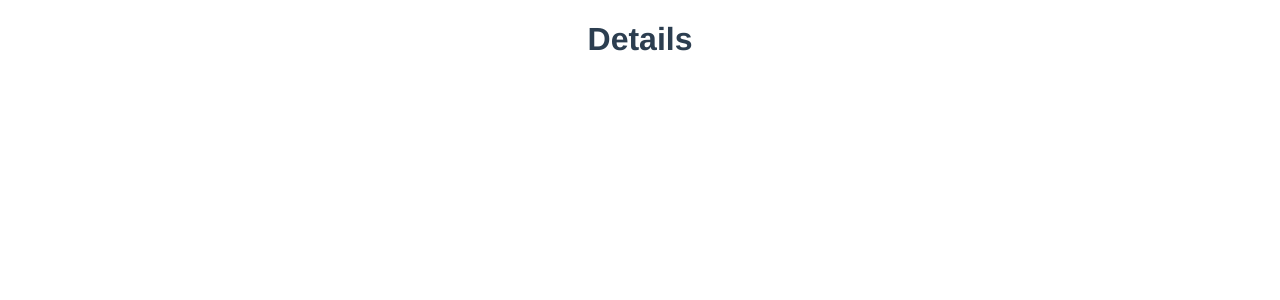
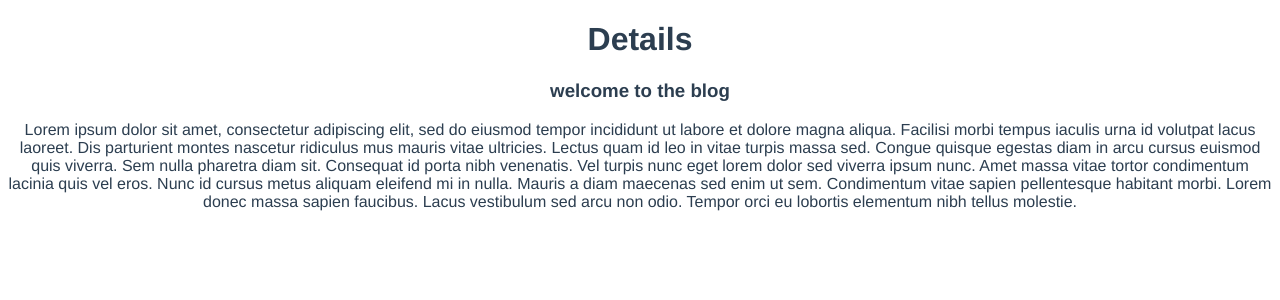
Before and after one commit to RichardMillerWimmer/learning-vue-3, a Vue app: page /posts/1 in a window 1280 px wide. Shown: the top 300 px of the page. Built offline with nearby package versions, Linux system fonts and the light colour scheme; data requests are answered from the project's data file.

Commit message:
composable in blog with routes

```diff
--- a/src/components/SinglePost.vue
+++ b/src/components/SinglePost.vue
@@ -16,7 +16,7 @@
     const snippet = computed(() => {
       return props.post.body.substring(0, 100) + "...";
     });
-    console.log(props.post);
+    // console.log(props.post);
     return { snippet };
   },
 };
--- /dev/null
+++ b/src/composables/getPost.js
@@ -0,0 +1,25 @@
+import {ref} from 'vue';
+
+const getPost = (id) => {
+    const post = ref(null);
+    const error = ref(null);
+
+    const load = async () => {
+        try {
+            let data = await fetch('http://localhost:3000/posts/' + id)
+            if(!data.ok) {
+                throw Error('that post does not exist')
+            }
+            // console.log(data)
+            post.value = await data.json()
+            // console.log(posts)
+        }
+        catch(err) {
+            error.value = err.message
+            console.log(error.value)
+        }
+    }
+    return {post, error, load}
+}
+
+export default getPost;
--- a/src/views/Details.vue
+++ b/src/views/Details.vue
@@ -1,13 +1,24 @@
 <template>
   <h1>Details</h1>
+  <div v-if="error">{{ error }}</div>
+  <div v-if="post">
+    <h3>{{ post.title }}</h3>
+    <p>{{ post.body }}</p>
+  </div>
 </template>
 
 <script>
+import getPost from "../composables/getPost";
 export default {
-
-}
+  props: ["id"],
+  setup(props) {
+    const { post, error, load } = getPost(props.id);
+    console.log(post)
+    load();
+    return { post, error };
+  },
+};
 </script>
 
 <style>
-
 </style>
```
